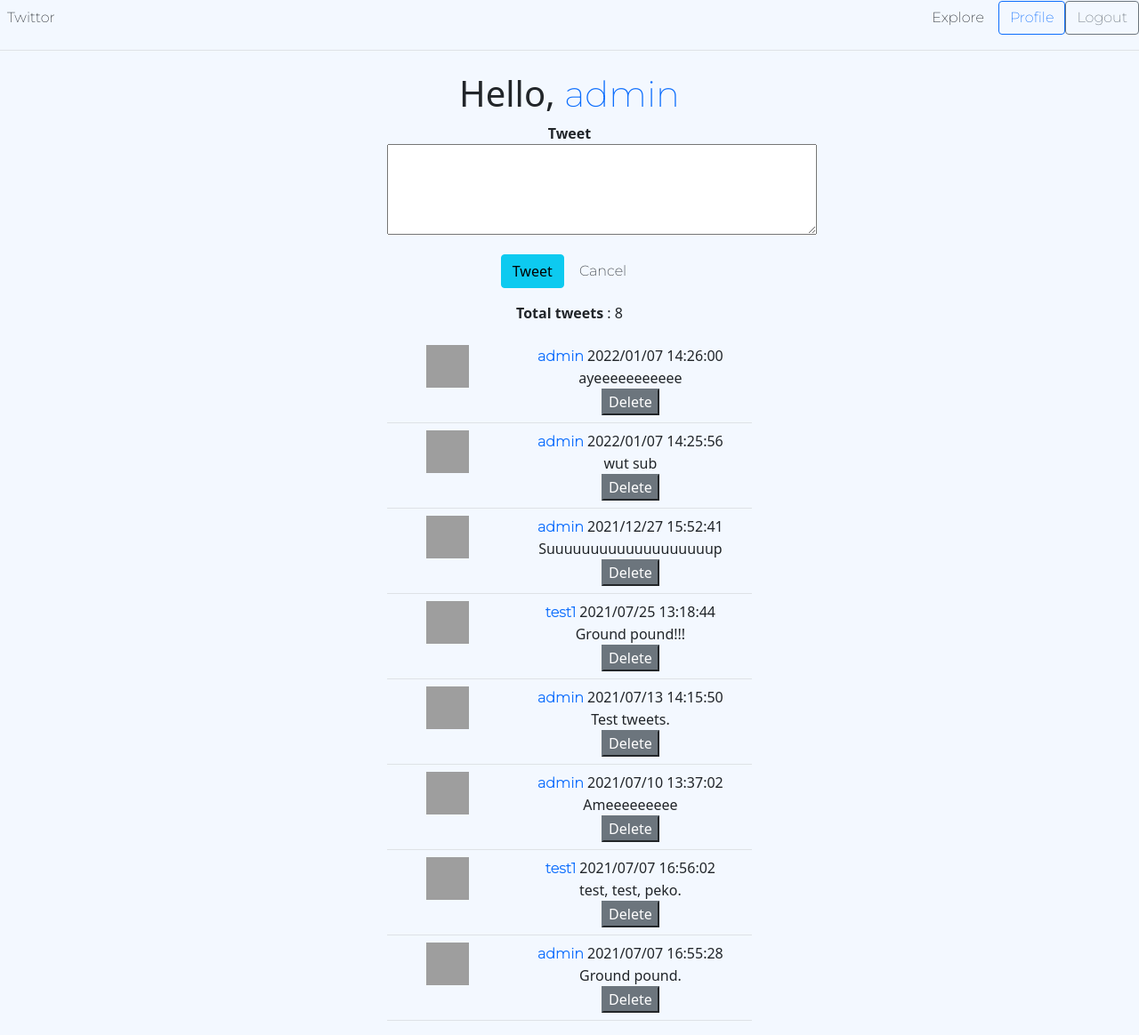
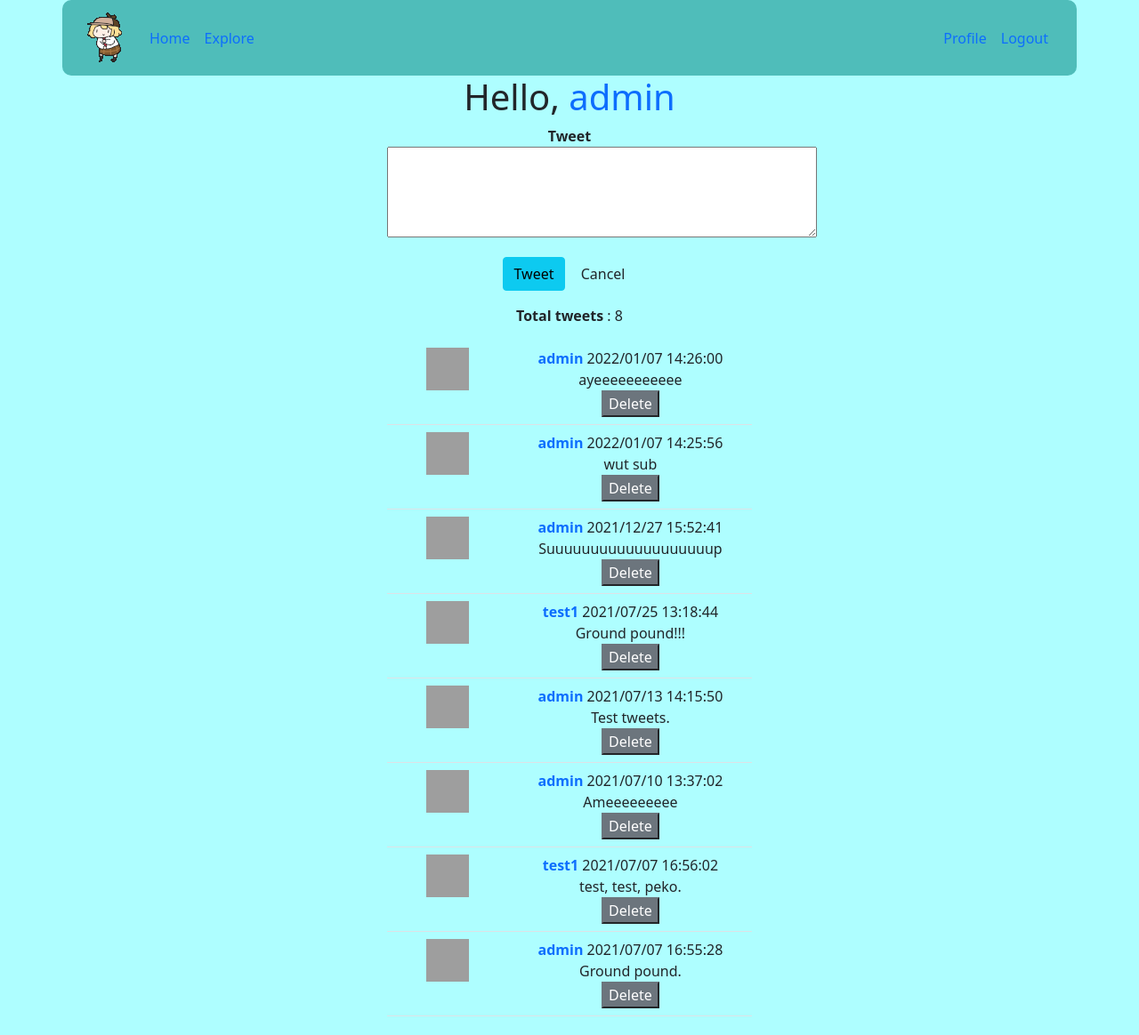
Before and after one commit to Touyu-Pan/flask-demo, a Flask app: page / in a window 1280 px wide. Shown: the whole page at 89% size. After the commit the page ends 1143 px from the top, so only its background shows below. Run offline with Flask 2, Linux system fonts and the light colour scheme; a user stored in the database is signed in; data comes from the database, SQL or seed files in the repository; both versions use the stored data as it was after the commit; grey boxes are pictures that could not be loaded.

Commit message:
updating navbar style with awesome thing

```diff
--- a/twittor/__init__.py
+++ b/twittor/__init__.py
@@ -31,6 +31,7 @@ from twittor.route import index, login, logout, password_reset, register, reset_
     page_not_found, edit_profile, reset_password_request, explore, user_activate, countTweets, google_authorize
 
 def create_app():
+    # app = Flask(__name__)
     app = Flask(__name__)
     app.config.from_object(Config)
     db.init_app(app)
--- a/twittor/templates/base.html
+++ b/twittor/templates/base.html
@@ -15,9 +15,19 @@
   <link href="https://fonts.googleapis.com/css2?family=Montserrat:wght@200&display=swap"
   rel="stylesheet">
   <style>
-    a {
+    .Montserrat {
       font-family: 'Montserrat', sans-serif;
       text-decoration: None;
+    }
+    a {
+      text-decoration: None;
+    }
+    .bgColor {
+      background-color: #AEFEFF;
+    }
+    .navbarColor{
+      background-color: #4FBDBA;
+      border-radius: 10px;
     }
   </style>
   <!-- jQurey CDN -->
@@ -30,7 +40,7 @@
   <title>Welcome to Twittor</title>
   {% endif %}
 </head>
-<body style="background-color: #f3f8ff;">
+<body class="bgColor">
   <script>
     function signOut() {
     var auth2 = gapi.auth2.getAuthInstance();
@@ -39,17 +49,41 @@
     });
     }
   </script>
-  <div class="sticky-top d-flex flex-column flex-md-row align-items-center pb-3 mb-4 border-bottom">
-    <a class="p-2 text-dark my-0 mr-md-auto font-weight-normal" href="{{ url_for('index') }}">Twittor</a>
-    <nav class="d-inline-flex mt-2 mt-md-0 ms-md-auto">
-      <a class="me-3 py-2 text-dark text-decoration-none" href="{{ url_for('explore') }}">Explore</a>
+  <div class="container navbarColor">
+    <nav class="navbar navbar-expand-lg">
+      <div class="container-fluid">
+        <a class="navbar-brand" href="{{ url_for('index') }}">
+          <img src="{{ url_for('static', filename='img/smolAmeJAM.gif') }}" alt="2">
+        </a>
+        <button class="navbar-toggler" type="button" data-bs-toggle="collapse" data-bs-target="#navbarSupportedContent" aria-controls="navbarSupportedContent" aria-expanded="false" aria-label="Toggle navigation">
+          <span class="navbar-toggler-icon"></span>
+        </button>
+        <div class="collapse navbar-collapse" id="navbarSupportedContent">
+          <ul class="navbar-nav me-auto mb-2 mb-lg-0">
+            <li class="nav-item">
+              <a class="nav-link" href="{{ url_for('index') }}">Home</a>
+            </li>
+            <li class="nav-item">
+              <a class="nav-link" href="{{ url_for('explore') }}">Explore</a>
+            </li>
+          </ul>
+          <ul class="navbar-nav mb-2 mb-lg-0">
+            {% if current_user.is_anonymous %}
+              <li class="nav-item">
+                <a class="nav-link" href="{{ url_for('login') }}">Login</a>
+              </li>
+            {% else %}
+              <li class="nav-item">
+                <a class="nav-link" href="{{ url_for('profile', username = current_user.username) }}">Profile</a>
+              </li>
+              <li class="nav-item">
+                <a class="nav-link" href="{{ url_for('logout') }}" onclick="signOut();">Logout</a>
+              </li>
+            {% endif %}
+          </ul>
+        </div>
+      </div>
     </nav>
-    {% if current_user.is_anonymous %}
-      <a class="btn btn-outline-primary" href="{{ url_for('login') }}">Login</a>
-    {% else %}
-      <a class="btn btn-outline-primary" href="{{ url_for('profile', username = current_user.username) }}">Profile</a>
-      <a class="btn btn-outline-secondary" href="{{ url_for('logout') }}" onclick="signOut();">Logout</a>
-    {% endif %}
   </div>
   {% with messages = get_flashed_messages() %}
   {% if messages %}
```
Also changed, not shown: twittor/static/img/smolAmeJAM.gif (added), twittor/twittor.db.
